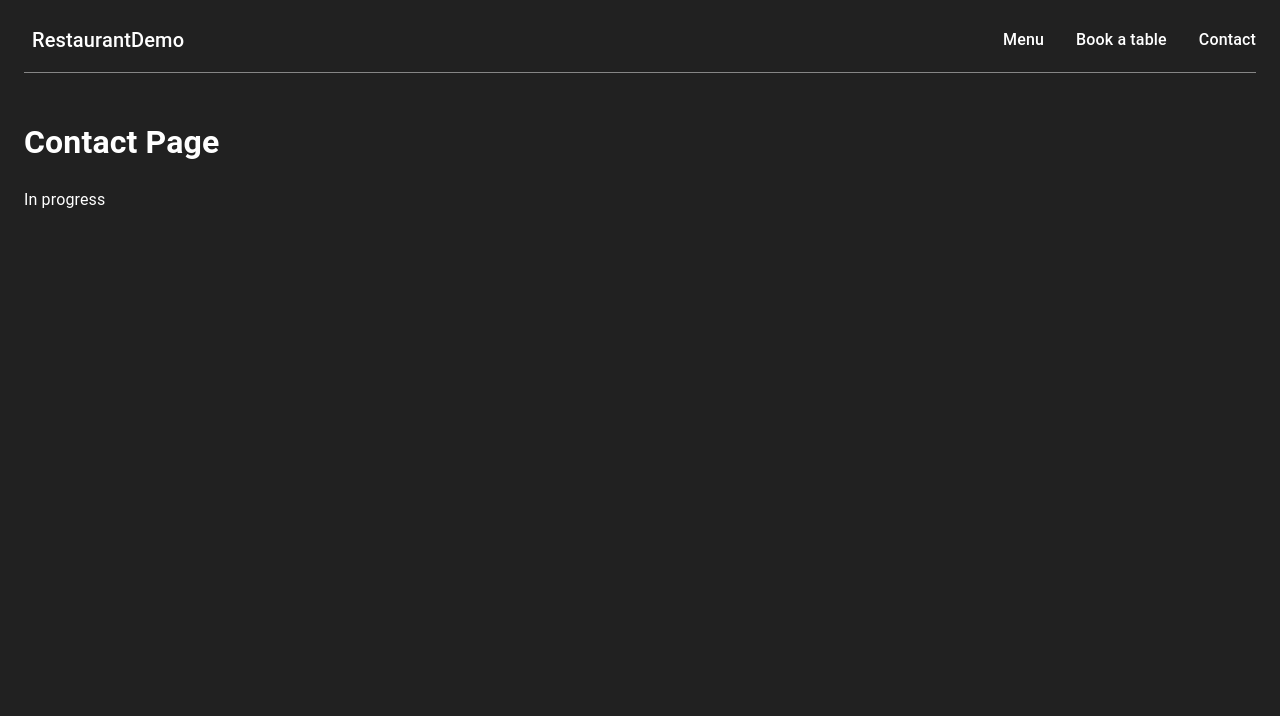
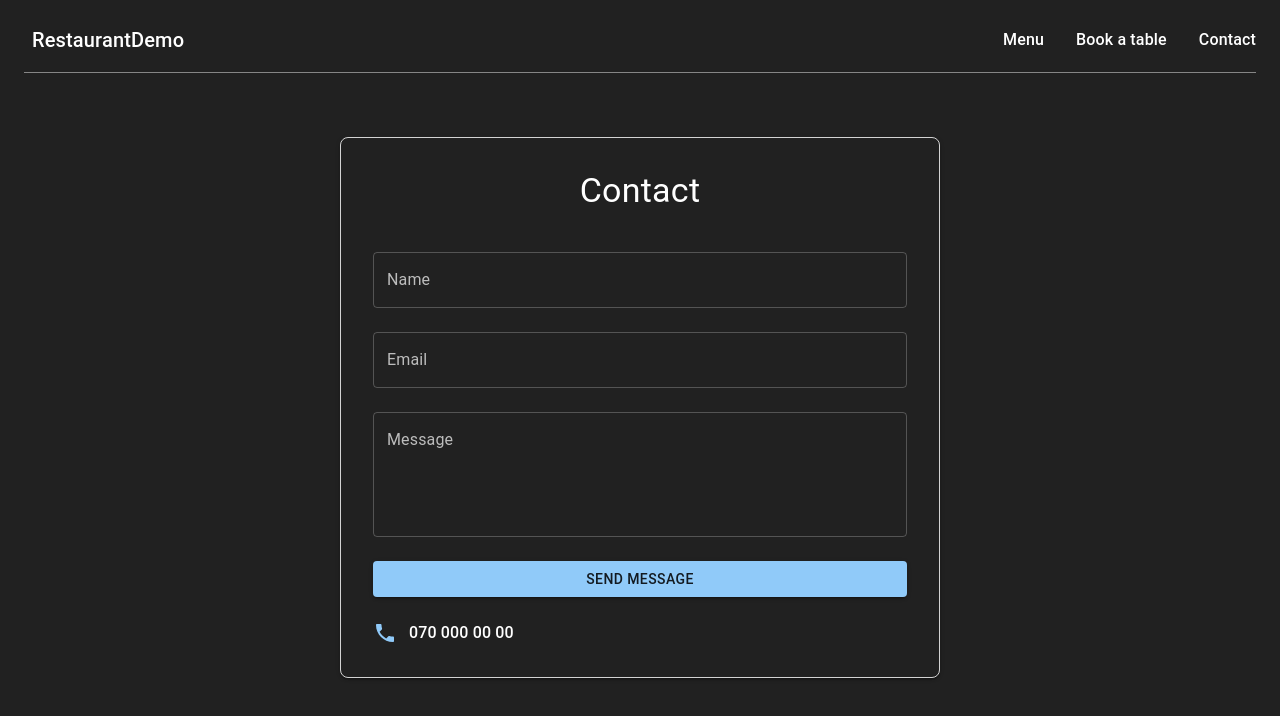
Before and after one commit to AlbinNils98/restaurant-booking-demo, a React (Vite) app in the folder app/: page /contact in a window 1280 px wide. Shown: the top 716 px of the page. Built offline with nearby package versions, Linux system fonts and the light colour scheme.

Commit message:
Added content for contact page

```diff
--- a/app/src/pages/contact/index.tsx
+++ b/app/src/pages/contact/index.tsx
@@ -1,11 +1,110 @@
+import { Phone } from '@mui/icons-material';
+import { Alert, Box, Button, Stack, TextField, Typography } from '@mui/material';
+import { useState } from 'react';
 
 const ContactPage = () => {
+  const [formData, setFormData] = useState({
+    name: "",
+    email: "",
+    message: "",
+  });
+
+  const [errors, setErrors] = useState<{ name?: string; email?: string; message?: string }>({});
+  const [submitted, setSubmitted] = useState(false);
+
+  const validate = () => {
+    const newErrors: typeof errors = {};
+    if (!formData.name.trim()) newErrors.name = "Name is required";
+    if (!formData.email.trim()) newErrors.email = "Email is required";
+    else if (!/\S+@\S+\.\S+/.test(formData.email)) newErrors.email = "Invalid email";
+    if (!formData.message.trim()) newErrors.message = "Message is required";
+    setErrors(newErrors);
+    return Object.keys(newErrors).length === 0;
+  };
+
+  const handleSubmit = (e: React.FormEvent) => {
+    e.preventDefault();
+    if (!validate()) return;
+    console.log("Form submitted", formData);
+    setSubmitted(true);
+    setFormData({ name: "", email: "", message: "" });
+  };
+
   return (
-    <div className="contact-page">
-      <h1>Contact Page</h1>
-      <p>In progress</p>
-    </div>
+    <Box
+      maxWidth={600}
+      mx="auto"
+      mt={5}
+      p={4}
+      border="1px solid lightgray"
+      borderRadius={2}
+      boxShadow={2}
+    >
+      <Typography variant="h4" mb={3} textAlign="center">
+        Contact
+      </Typography>
+
+      {submitted && <Alert severity="success" sx={{ mb: 2 }}>Your message has been sent!</Alert>}
+
+      <form onSubmit={handleSubmit}>
+        <TextField
+          label="Name"
+          fullWidth
+          margin="normal"
+          value={formData.name}
+          onChange={(e) => setFormData({ ...formData, name: e.target.value })}
+          error={!!errors.name}
+          helperText={errors.name}
+        />
+
+        <TextField
+          label="Email"
+          type="email"
+          fullWidth
+          margin="normal"
+          value={formData.email}
+          onChange={(e) => setFormData({ ...formData, email: e.target.value })}
+          error={!!errors.email}
+          helperText={errors.email}
+        />
+
+        <TextField
+          label="Message"
+          multiline
+          minRows={4}
+          fullWidth
+          margin="normal"
+          value={formData.message}
+          onChange={(e) => setFormData({ ...formData, message: e.target.value })}
+          error={!!errors.message}
+          helperText={errors.message}
+        />
+
+        <Button type="submit" variant="contained" color="primary" fullWidth sx={{ mt: 2 }}>
+          Send Message
+        </Button>
+      </form>
+
+      <Stack direction="row" alignItems="center" spacing={1.5} mt={3}>
+        <Phone color="primary" fontSize="medium" />
+        <Typography
+          variant="body1"
+          component="a"
+          href="tel:+46700000000"
+          sx={{
+            textDecoration: 'none',
+            color: 'text.primary',
+            fontWeight: 500,
+            '&:hover': {
+              color: 'primary.main',
+            },
+          }}
+        >
+          070 000 00 00
+        </Typography>
+      </Stack>
+    </Box >
   );
-}
+};
 
 export default ContactPage;
```
